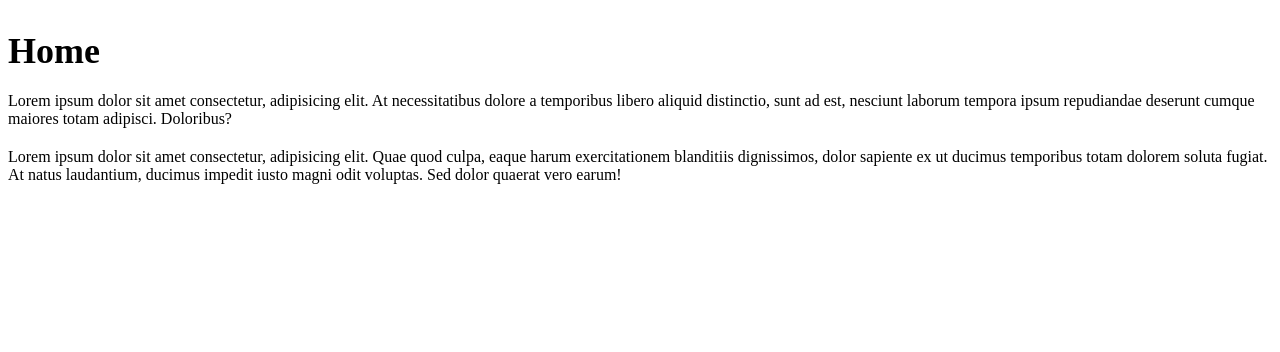
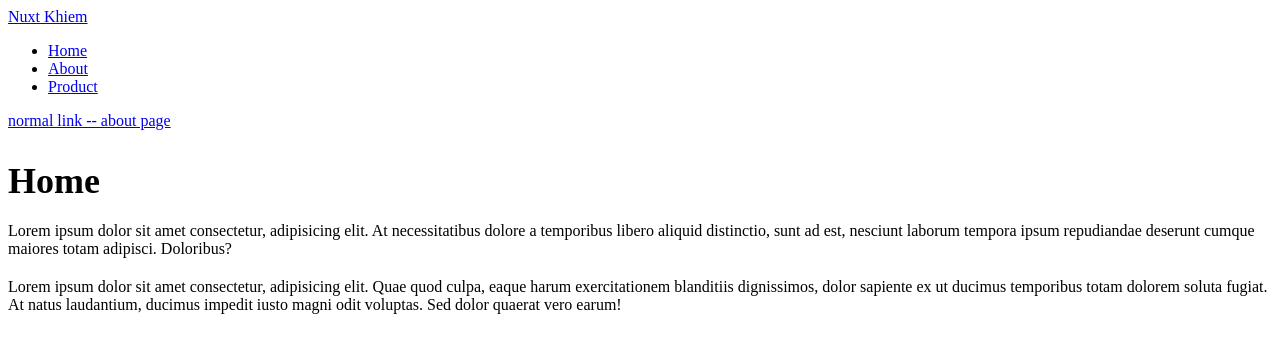
Before and after one commit to DoanKhiem/learn-nuxt, a Nuxt app: page / in a window 1280 px wide. Shown: the top 352 px of the page. Built offline with nearby package versions, Linux system fonts and the light colour scheme.

Commit message:
NuxtLink

```diff
--- a/pages/about.vue
+++ b/pages/about.vue
@@ -1,5 +1,16 @@
 <template>
     <div>
+        <header>
+            <nav>
+                <nuxt-link to="/">Nuxt Khiem</nuxt-link>
+                <ul>
+                    <li><nuxt-link to="/">Home</nuxt-link></li>
+                    <li><nuxt-link to="/about">About</nuxt-link></li>
+                    <li><nuxt-link to="/products">Product</nuxt-link></li>
+                </ul>
+                <a href="/about">normal link -- about page</a>
+            </nav>
+        </header>
         <h2>About</h2>
         <p>Lorem ipsum dolor sit amet consectetur, adipisicing elit. At necessitatibus dolore a temporibus libero
             aliquid distinctio, sunt ad est, nesciunt laborum tempora ipsum repudiandae deserunt cumque maiores totam
--- a/pages/index.vue
+++ b/pages/index.vue
@@ -1,5 +1,16 @@
 <template>
     <div>
+        <header>
+            <nav>
+                <nuxt-link to="/">Nuxt Khiem</nuxt-link>
+                <ul>
+                    <li><nuxt-link to="/">Home</nuxt-link></li>
+                    <li><nuxt-link to="/about">About</nuxt-link></li>
+                    <li><nuxt-link to="/products">Product</nuxt-link></li>
+                </ul>
+                <a href="/about">normal link -- about page</a>
+            </nav>
+        </header>
         <h2>Home</h2>
         <p>Lorem ipsum dolor sit amet consectetur, adipisicing elit. At necessitatibus dolore a temporibus libero
             aliquid distinctio, sunt ad est, nesciunt laborum tempora ipsum repudiandae deserunt cumque maiores totam
```
